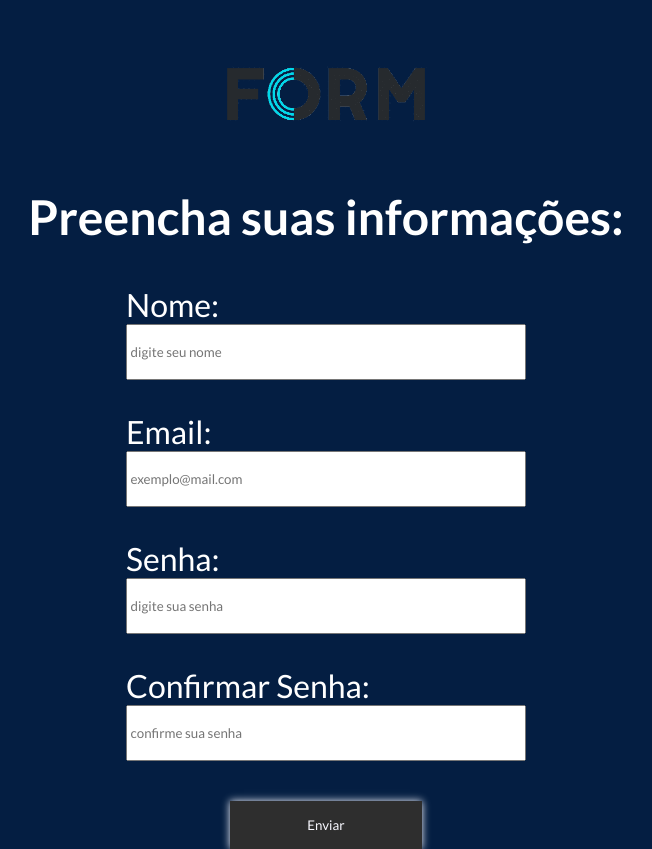
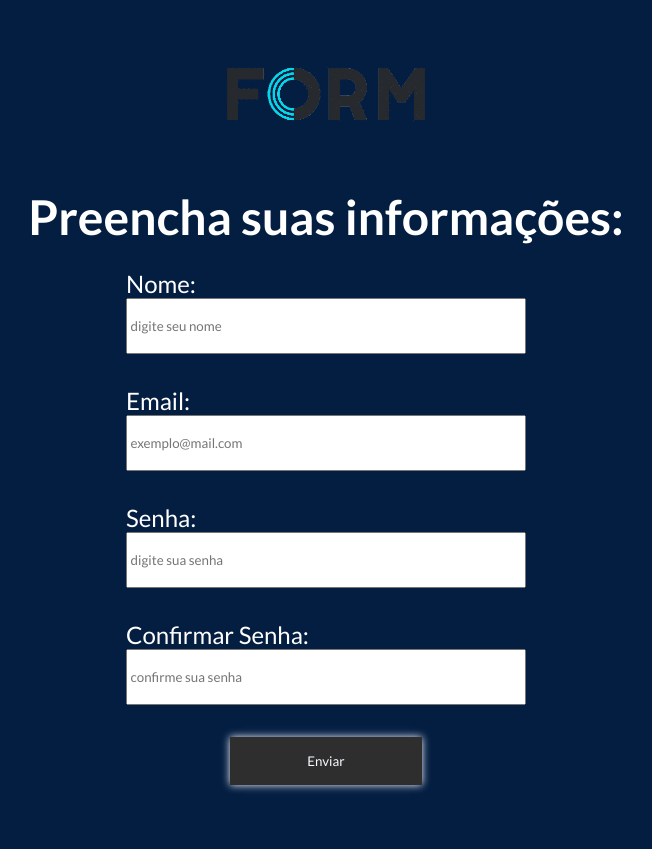
Before and after one commit to GabrielFratelli/React-Form, a React (Vite) app: page / in a window 1280 px wide. Shown: the whole page, without its empty margins (314-966 px from the left). After the commit the page ends 800 px from the top, so only its background shows below. Built offline with nearby package versions, Linux system fonts and the light colour scheme.

Commit message:
upload: finished project

```diff
--- a/src/components/Form/styles.ts
+++ b/src/components/Form/styles.ts
@@ -9,8 +9,8 @@ export const Container = styled.div`
     display: flex;
     align-items: center;
     flex-direction: column;
-    font-size: 2rem;
-    padding-top: 2.5rem;
+    font-size: 1.5rem;
+    padding-top: 1.5rem;
 
     gap: 2rem;
 
@@ -54,8 +54,6 @@ export const ButtonContainer = styled.button`
   box-shadow: 0 0 0.5rem var(--opaco);
   border: none;
 
-  margin-top: 0.5rem;
-
   transition: filter 0.2s;
 
   &:hover {
```
